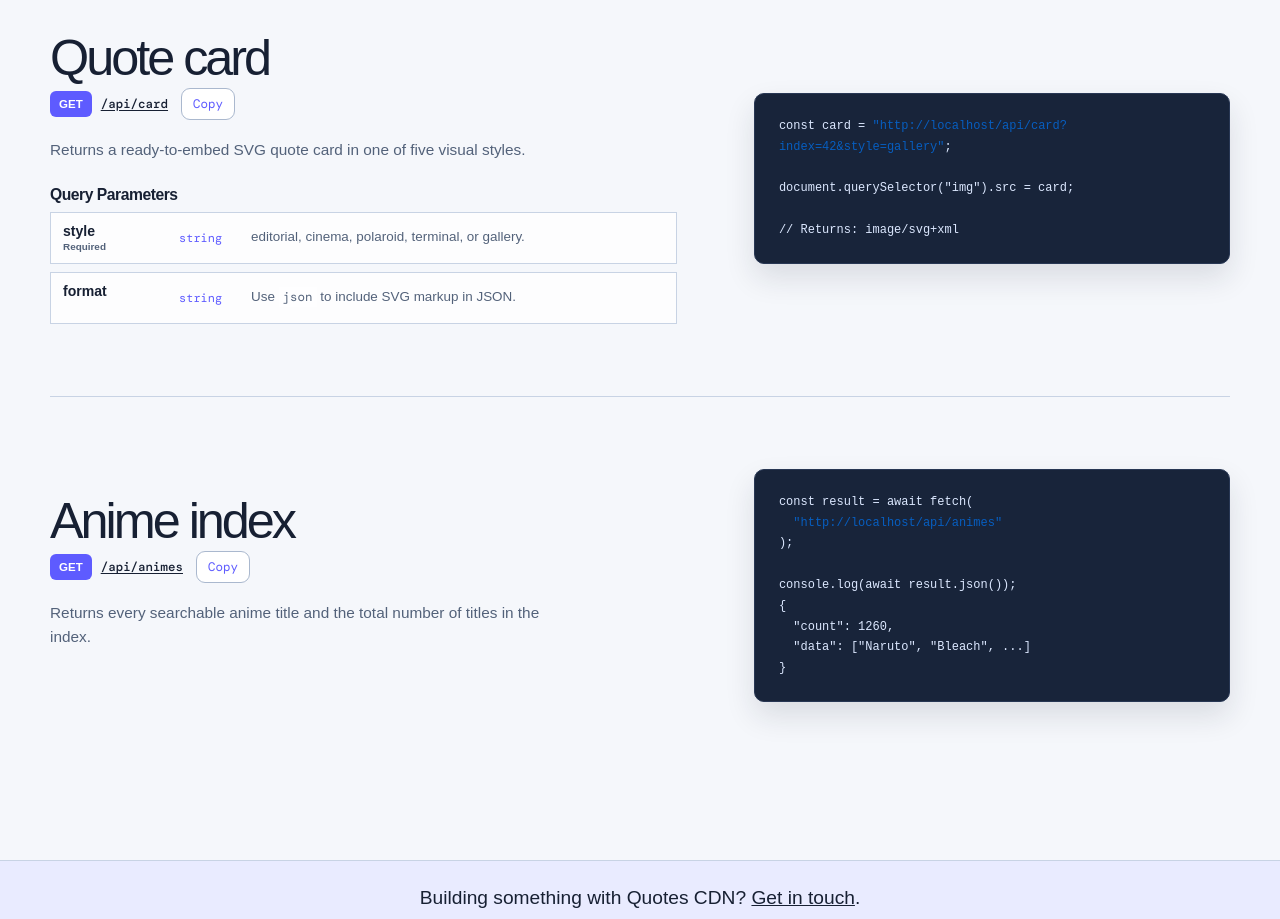
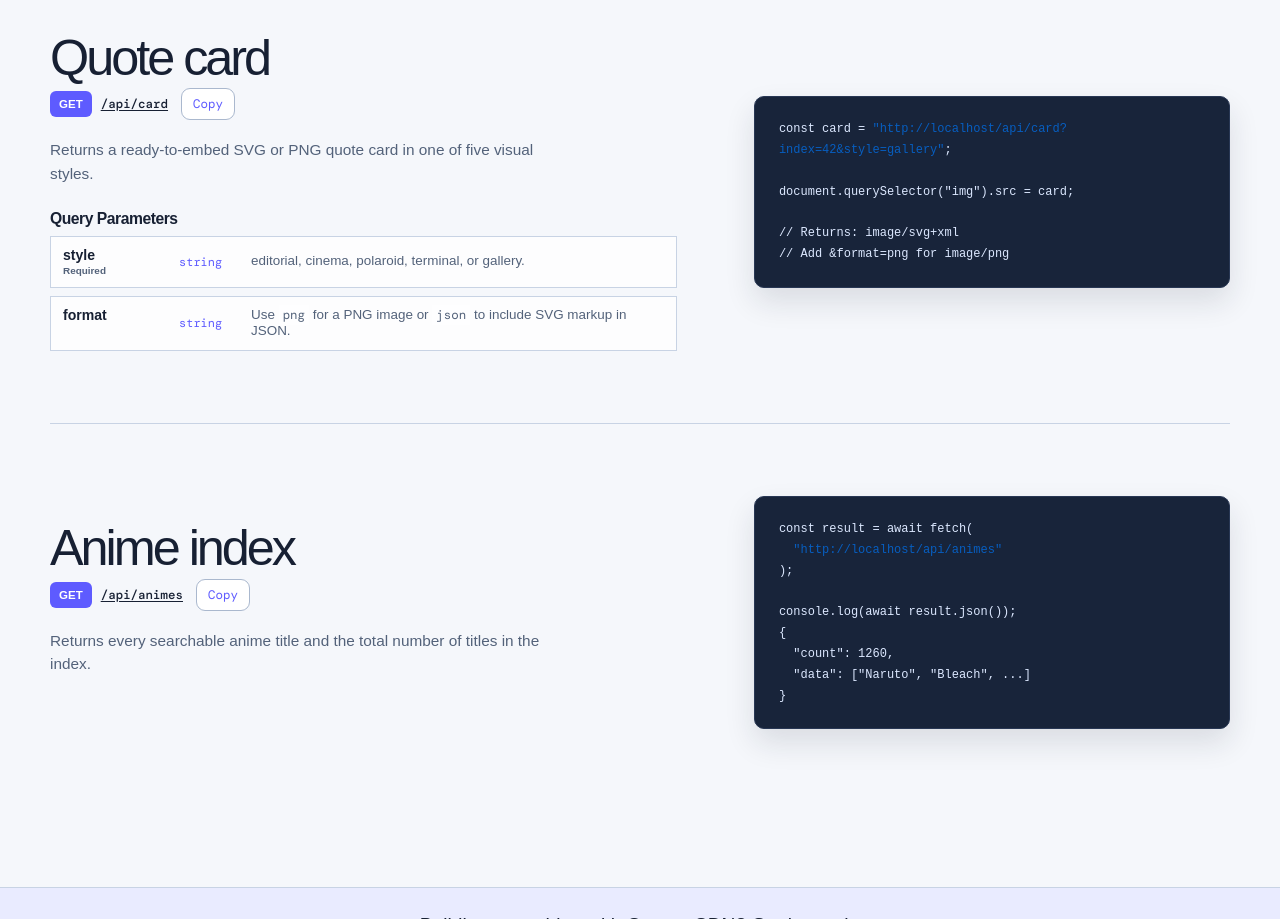
Before and after one commit to itsfizys/animequotescdn, a website: page public/api.html in a window 1280 px wide. Shown: the part 1120-2039 px from the top of the page. Drawn offline with nearby package versions, Linux system fonts and the light colour scheme.

Commit message:
Document PNG quote card output

```diff
--- a/public/api.html
+++ b/public/api.html
@@ -64,18 +64,19 @@ console.log(await result.json());
           <div class="api-endpoint-copy">
             <h1>Quote card</h1>
             <div class="api-route"><span class="api-method">GET</span><a data-origin-href="/api/card">/api/card</a><button class="api-copy" data-copy="/api/card?index=42&amp;style=editorial">Copy</button></div>
-            <p>Returns a ready-to-embed SVG quote card in one of five visual styles.</p>
+            <p>Returns a ready-to-embed SVG or PNG quote card in one of five visual styles.</p>
             <h2>Query Parameters</h2>
             <div class="api-params">
               <div><strong>style</strong><span>string</span><p>editorial, cinema, polaroid, terminal, or gallery.</p></div>
-              <div><strong>format</strong><span>string</span><p>Use <code>json</code> to include SVG markup in JSON.</p></div>
+              <div><strong>format</strong><span>string</span><p>Use <code>png</code> for a PNG image or <code>json</code> to include SVG markup in JSON.</p></div>
             </div>
           </div>
           <pre class="api-code"><code>const card = <span data-origin-code="/api/card?index=42&amp;style=gallery">"/api/card?index=42&amp;style=gallery"</span>;
 
 document.querySelector("img").src = card;
 
-// Returns: image/svg+xml</code></pre>
+// Returns: image/svg+xml
+// Add &amp;format=png for image/png</code></pre>
         </article>
 
         <article class="api-endpoint">
```
Also changed, not shown: README.md.
